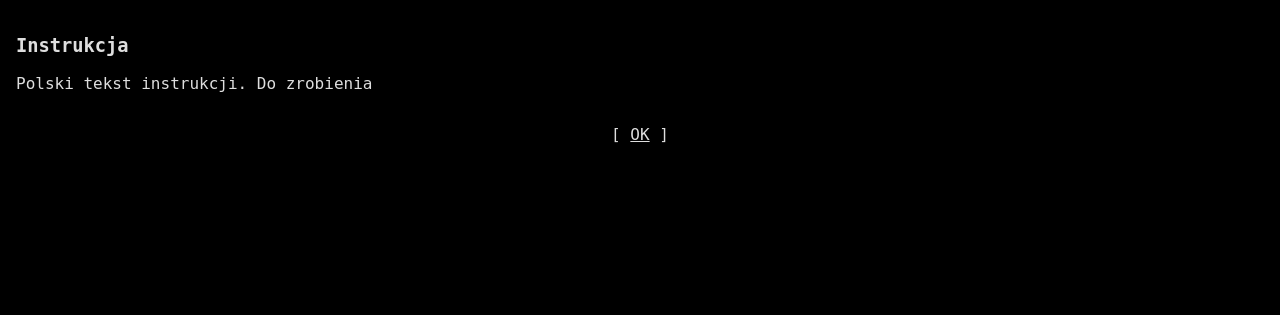
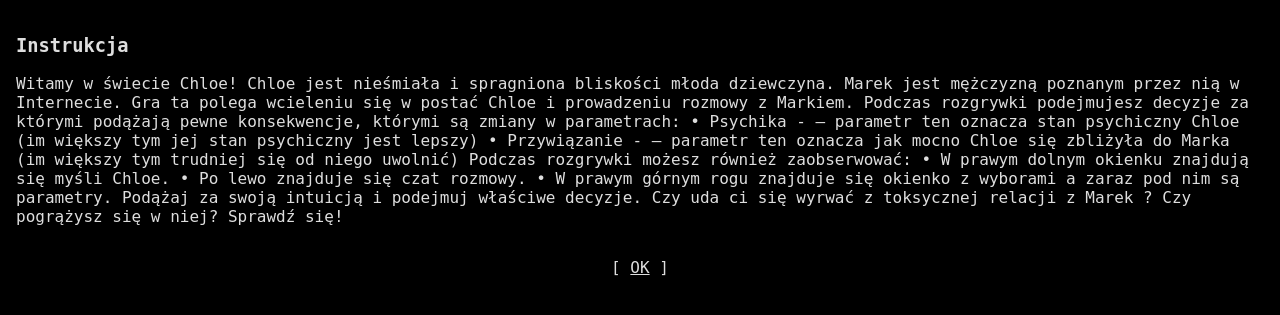
Before and after one commit to mhauzer/Chloe, a PHP site: page /?show=help&lang=pl in a window 1280 px wide. Shown: the top 315 px of the page. Run offline with PHP 8.4, Linux system fonts and the light colour scheme.

Commit message:
Update help.php

```diff
--- a/Views/help.php
+++ b/Views/help.php
@@ -3,11 +3,37 @@
 
 <?php if ($lang == "pl") { ?>
 
-<p>Polski tekst instrukcji. Do zrobienia</p>
+<p>Witamy w świecie Chloe!
+Chloe jest nieśmiała i spragniona bliskości młoda dziewczyna.
+Marek jest mężczyzną poznanym przez nią w Internecie.
+
+Gra ta polega wcieleniu się w postać Chloe i prowadzeniu rozmowy z Markiem. Podczas rozgrywki podejmujesz decyzje za którymi podążają pewne konsekwencje, którymi są zmiany w parametrach:
+•    Psychika -   – parametr ten oznacza stan psychiczny Chloe (im większy tym jej stan psychiczny jest lepszy)
+•    Przywiązanie -   – parametr ten oznacza jak mocno Chloe się zbliżyła do Marka (im większy tym trudniej się od niego uwolnić)
+
+Podczas rozgrywki możesz również zaobserwować:
+•    W prawym dolnym okienku znajdują się myśli Chloe.
+•    Po lewo znajduje się czat rozmowy.
+•    W prawym górnym rogu znajduje się okienko z wyborami a zaraz pod nim są parametry.
+
+Podążaj za swoją intuicją i podejmuj właściwe decyzje. Czy uda ci się wyrwać z toksycznej relacji z Marek ? Czy pogrążysz się w niej? Sprawdź się!</p>
 
 <?php } else { ?>
 
-<p>English help. TODO</p>
+<p>Welcome to Chloe’s world!
+Chloe is a shy, young girl who wants closeness.
+Marcus is a man she met on the Internet.
+
+This game make you play as a Chloe and talking to Marcus. During the game, you make decisions that are followed by certain consequences, which are changes in parameters:
+•    Psyche -   - this parameter indicates Chloe's mental state (the higher her mental state is, the better)
+•    Attachment -   - this parameter means how much Chloe is close to Marcus (the bigger, the more difficult it is to get rid of him)
+
+During the game, you can also observe:
+•    In the lower right window are Chloe's thoughts.
+•    On the left is the chat.
+•    In the top right corner there is a window with choices and right below it are the parameters.
+
+Follow your intuition and make the right decisions. Can you break out of your toxic relationship with Marcus? Will you immerse yourself in it? Check yourself!</p>
 
 <?php } ?>
 
```
